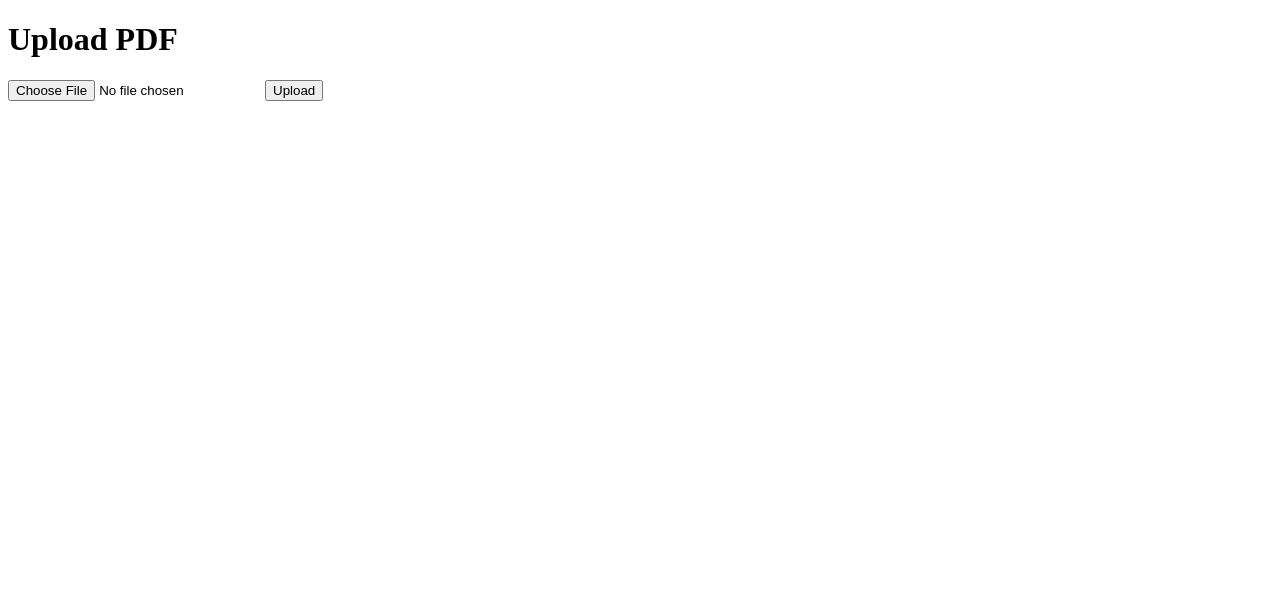
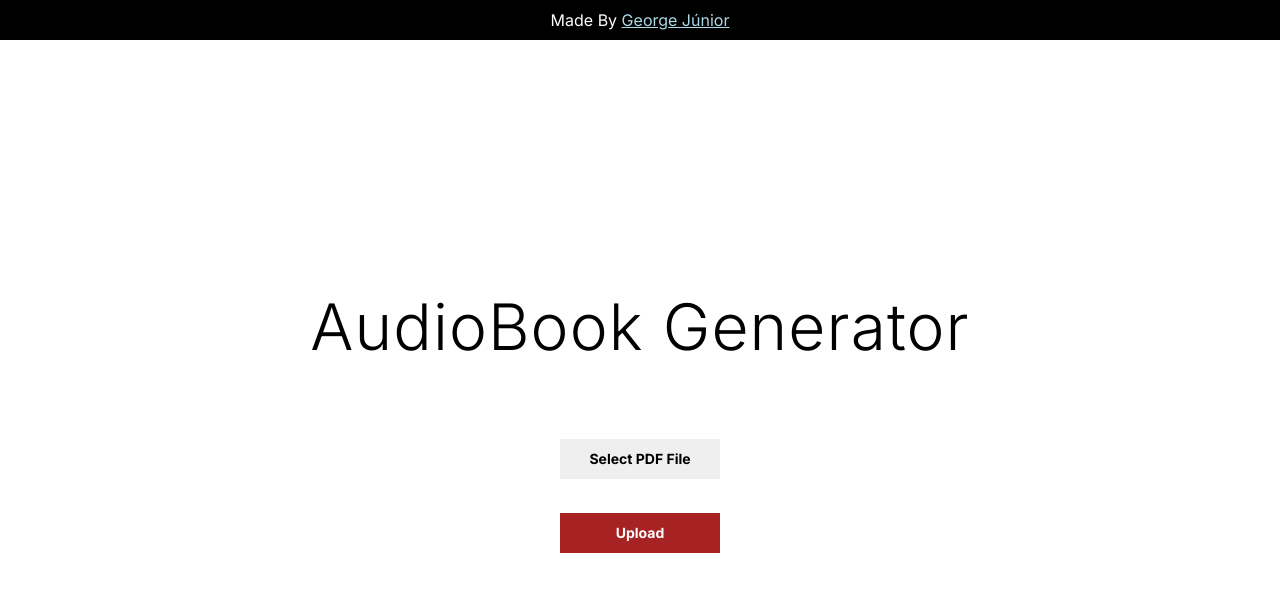
Before and after one commit to georgejrdev/AudioBook-Generator, a plain HTML site: page web/index.html in a window 1280 px wide. Drawn offline with Linux system fonts and the light colour scheme.

Commit message:
Created and implemented design for web

```diff
--- a/web/index.html
+++ b/web/index.html
@@ -1,16 +1,35 @@
 <!DOCTYPE html>
-<html>
+<html lang="en">
 <head>
-    <title>Upload PDF</title>
+    <meta charset="UTF-8">
+    <meta name="viewport" content="width=device-width, initial-scale=1.0">
+    <title>AudioBook Generator</title>
+    <link rel="preconnect" href="https://fonts.googleapis.com">
+    <link rel="preconnect" href="https://fonts.gstatic.com" crossorigin>
+    <link href="https://fonts.googleapis.com/css2?family=Inter:wght@100..900&display=swap" rel="stylesheet">
+    <link rel="stylesheet" href="style.css">
 </head>
 <body>
-    <h1>Upload PDF</h1>
-    <form id="upload-form">
-        <input type="file" id="pdf-file" accept="application/pdf" required>
-        <button type="submit">Upload</button>
-    </form>
+    <header>
+        <nav>
+            <p>Made By <a target="_blank" href="https://georgejrdev.github.io/Portfolio/">George Júnior</a></p>
+        </nav>
+    </header>
 
-    <pre id="result"></pre>
+    <main id="content">
+        <h1>AudioBook Generator</h1>
+        <form id="upload-form">
+            <input style="display: none;" type="file" id="pdf-file" accept="application/pdf" required>
+            <input type="button" value="Select PDF File" onclick="document.getElementById('pdf-file').click();" />
+            <button type="submit">Upload</button>
+        </form>
+        <pre id="result"></pre>
+    </main>
+
+    <div id="loading">
+        <div id="circle"></div>
+        <p>wait..</p>
+    </div>
 
     <script src="script.js"></script>
 </body>
--- a/web/script.js
+++ b/web/script.js
@@ -13,10 +13,14 @@ document.getElementById('upload-form').addEventListener('submit', async function
     formData.append('pdf', file);
 
     try {
+        setDisplayDivLoading("flex")
+
         const response = await fetch('http://127.0.0.1:3030/generateAudio', {
             method: 'POST',
             body: formData
         });
+
+        setDisplayDivLoading("none")
 
         if (!response.ok) {
             throw new Error('Upload failed!');
@@ -36,3 +40,9 @@ document.getElementById('upload-form').addEventListener('submit', async function
         alert('Failed to upload file.');
     }
 });
+
+
+function setDisplayDivLoading(display){
+    divLoading = document.getElementById("loading")
+    divLoading.style.display = display
+}
--- /dev/null
+++ b/web/style.css
@@ -0,0 +1,96 @@
+*{
+    margin: 0;
+    padding: 0;
+    font-family: 'Inter';
+}
+
+nav{
+    height: 5vh;
+    background-color: black;
+    width: 100vw;
+    max-width: 100%;
+    text-align: center;
+    display: flex;
+    justify-content: center;
+    align-items: center;
+}
+
+nav > p {
+    color: white;
+}
+
+nav > p > a {
+    color: lightblue;
+}
+
+#content{
+    width: 100vw;
+    max-width: 100%;
+    height: 95vh;
+    display: flex;
+    flex-direction: column;
+    align-items: center;
+    justify-content: center;
+}
+
+h1{
+    text-align: center;
+    font-size: 64px;
+    font-weight: 300;
+    letter-spacing: 1.1px;
+}
+
+button,input{
+    padding: 5px;
+    border-radius: 0;
+    border: 0px;
+    width: 160px;
+    height: 40px;
+    margin: auto;
+    font-size: 14px;
+    font-weight: bold;
+    cursor: pointer;
+}
+
+input{
+    margin-top: 74px;
+}
+
+button{
+    margin-top: 34px;
+    display: block;
+    background-color: #A72222;
+    color: white;
+}
+
+#loading{
+    display: none;
+    position: absolute;
+    top: 0;
+    left: 0;
+    width: 100vw;
+    max-width: 100%;
+    height: 100vh;
+    background-color: rgba(255, 255, 255,0.5);
+    justify-content: center;
+    align-items: center;
+    flex-direction: column;
+}
+
+#circle {
+    width: 50px;
+    height: 50px;
+    border-radius: 50%;
+    border: 3px solid #333;
+    border-top-color: transparent;
+    animation: spin 1s linear infinite;
+}
+
+@keyframes spin {
+    0% { transform: rotate(0deg); }
+    100% { transform: rotate(360deg); }
+}
+
+#loading > p {
+    margin-top: 5px;
+}
```
